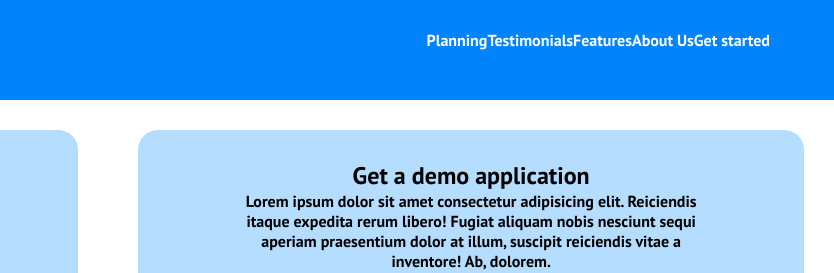
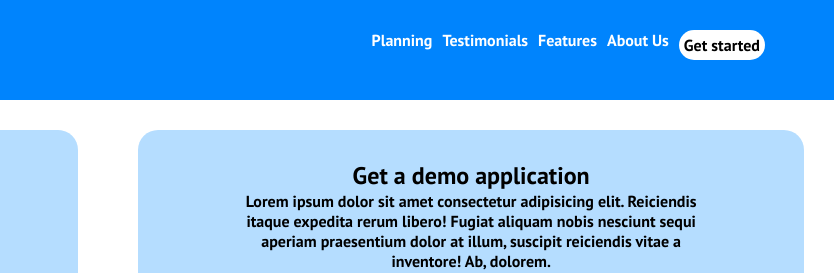
Before and after one commit to FRAALES/htmlcss-responsive-layout, a plain HTML site: page index.html in a window 1280 px wide. Shown: the top 273 px of the page, 446-1280 px from the left. Drawn offline with Linux system fonts and the light colour scheme.

Commit message:
HEADER FINITOOOOO

```diff
--- a/css/file.css
+++ b/css/file.css
@@ -60,13 +60,23 @@ header .container {
             display: block;
             color: white;
             margin-top: 30px;
-
         }
 
         #ul-desktop{
             list-style-type: none;
             display: flex;
             justify-content: space-between;
+        }
+
+        .li-header{
+            margin: 0 5px;
+        }
+
+        #button-header{
+            background-color: white;
+            color: black;
+            padding: 5px;
+            border-radius: 20px;
         }
 
     }
--- a/index.html
+++ b/index.html
@@ -30,12 +30,14 @@
 
             <nav id="menudesktop">
                 <ul id="ul-desktop">
-                    <li>Planning</li>
-                    <li>Testimonials</li>
-                    <li>Features</li>
-                    <li>About Us</li>
-                    <li>Get started</li>
+
+                    <li class="li-header">Planning</li>
+                    <li class="li-header">Testimonials</li>
+                    <li class="li-header">Features</li>
+                    <li class="li-header">About Us</li>
+                    <li id="button-header" class="li-header">Get started</li>
                 </ul>
+
             </nav>
 
             <!-- Nav mobile version -->
```
